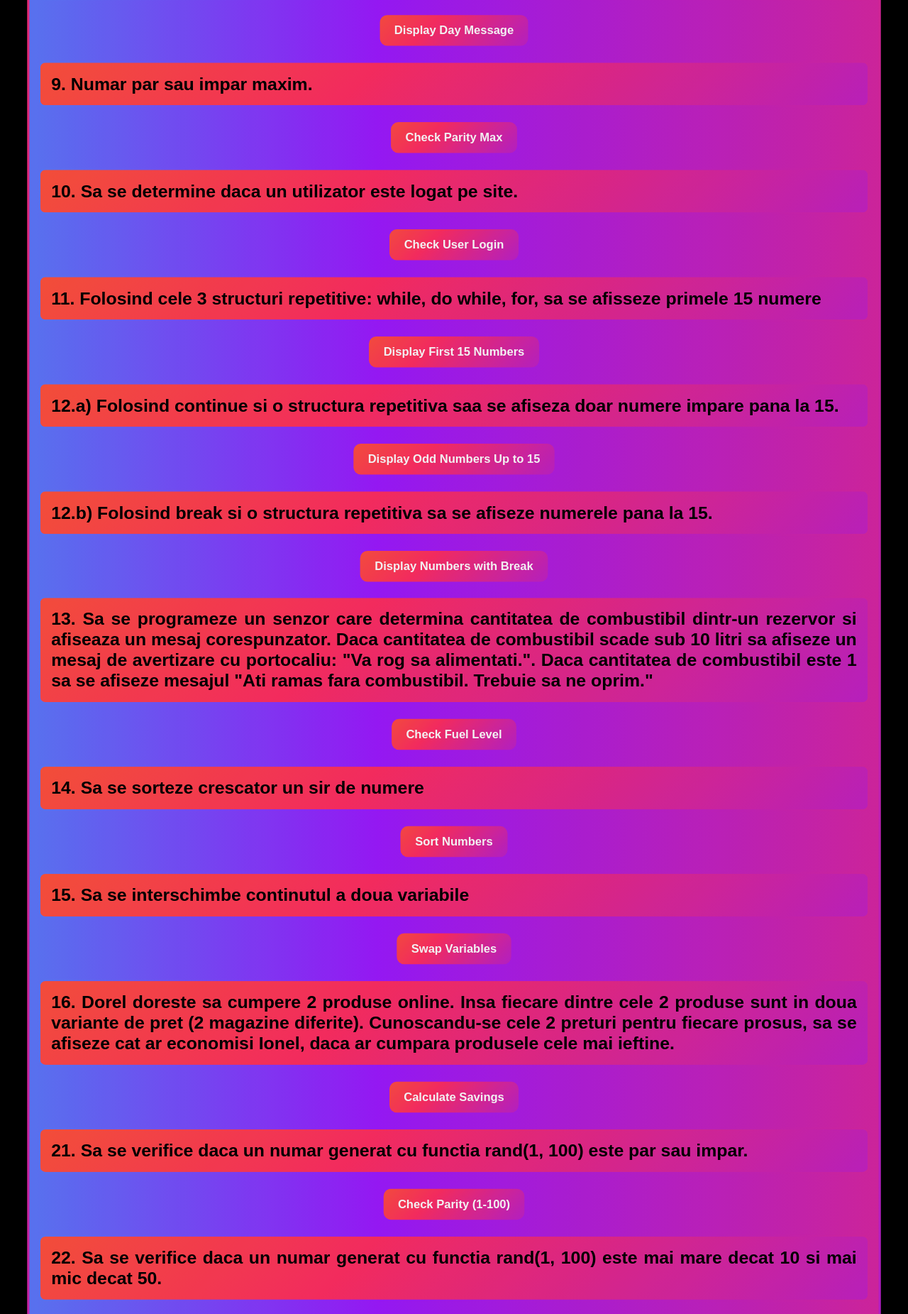
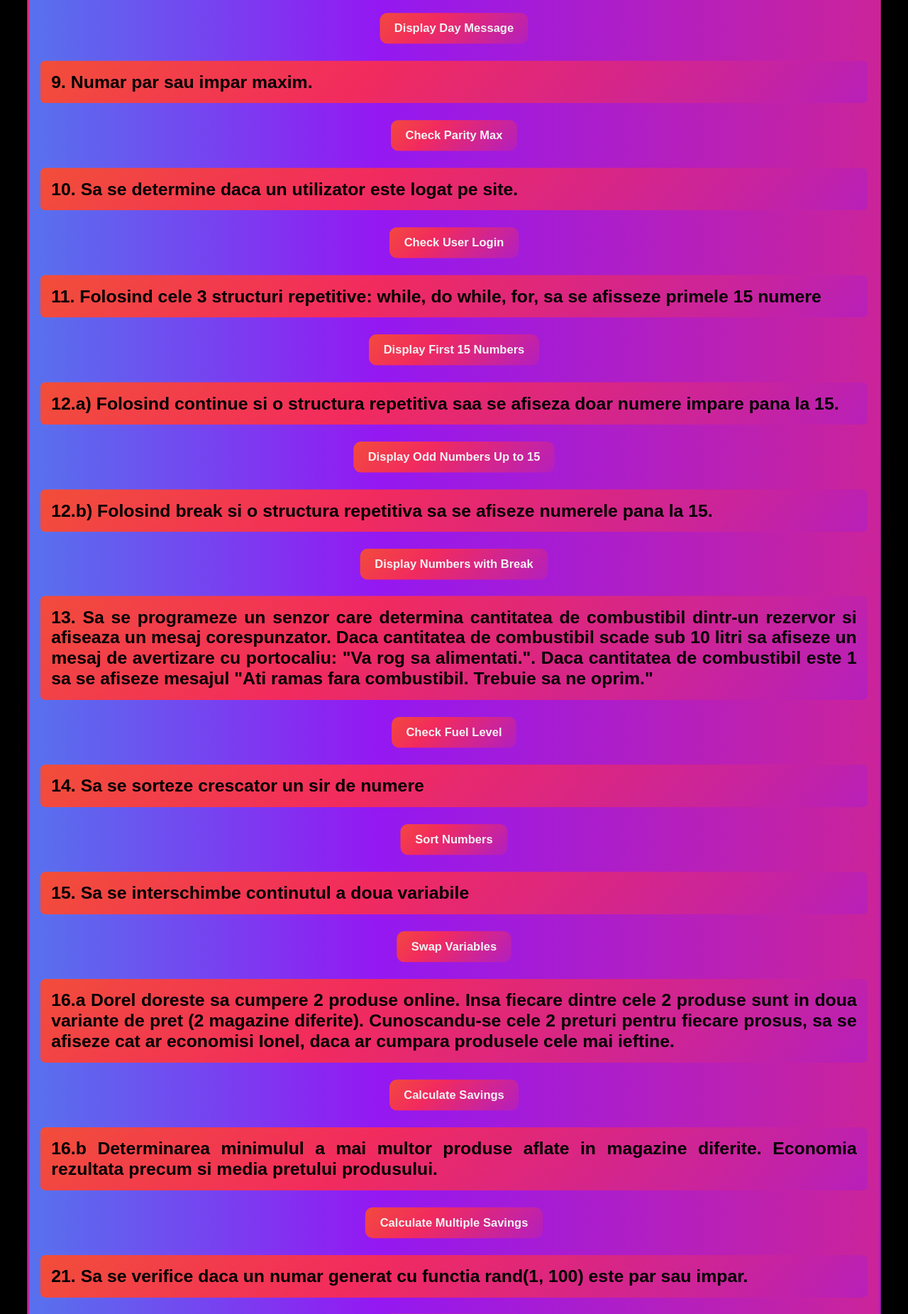
Before and after one commit to AlinRosca10/PHP_CORE, a PHP site: page /EXERCITII_PHP/decizii.php in a window 1280 px wide. Shown: the part 1349-3200 px from the top of the page at 71% size. Run offline with PHP 8.4, Linux system fonts and the light colour scheme.

Commit message:
Determining the minimum of several products located in different stores, as well as the resulting savings and the average price of the product

```diff
--- a/decizii.php
+++ b/decizii.php
@@ -1022,7 +1022,7 @@
                 echo '<a href="decizii.php" class="aurora-input">Try Again</a>';
             }
         ?>
-        <h2>16. Dorel doreste sa cumpere 2 produse online. Insa fiecare dintre cele 2 produse sunt in doua variante de pret (2 magazine diferite). Cunoscandu-se cele 2 preturi pentru fiecare prosus, sa se afiseze cat ar economisi Ionel, daca ar cumpara produsele cele mai ieftine.</h2>
+        <h2>16.a Dorel doreste sa cumpere 2 produse online. Insa fiecare dintre cele 2 produse sunt in doua variante de pret (2 magazine diferite). Cunoscandu-se cele 2 preturi pentru fiecare prosus, sa se afiseze cat ar economisi Ionel, daca ar cumpara produsele cele mai ieftine.</h2>
         <form method="post">
             <button type="submit" name="calculate_savings" class="aurora-button">Calculate Savings</button>
         </form>
@@ -1064,6 +1064,53 @@
                 echo '<a href="decizii.php" class="aurora-input">Try Again</a>';
             }
             ?>
+            <h2>16.b Determinarea minimulul a mai multor produse aflate in magazine diferite. Economia rezultata precum si media pretului produsului.</h2>
+        <form method="post">
+            <button type="submit" name="calculate_multiple_savings" class="aurora-button">Calculate Multiple Savings</button>
+        </form>
+        <?php
+            if (isset($_POST['calculate_multiple_savings'])) {
+
+                $num_products = rand(1, 100); // Random number of products between 1 and 100
+                $total_cheapest = 0;
+                $total_most_expensive = 0;
+
+                echo "<p>Number of products: $num_products</p>";
+
+                for ($i = 1; $i <= $num_products; $i++) {
+                    // Generate random prices for each product in two different stores
+                    $price_store1 = rand(50, 2000);
+                    $price_store2 = rand(50, 2000);
+                    $price_store3 = rand(50, 2000);
+                    $price_store4 = rand(50, 2000);
+
+                    echo "<p>Product $i prices: Store 1 = $price_store1 $, Store 2 = $price_store2 $, Store 3 = $price_store3 $, Store 4 = $price_store4 $</p>";
+
+                    // Determine the cheapest and most expensive prices for each product
+                    $cheapest_price = min($price_store1, $price_store2, $price_store3, $price_store4);
+                    $most_expensive = max($price_store1, $price_store2, $price_store3, $price_store4);
+
+                    // Accumulate totals
+                    $total_cheapest += $cheapest_price;
+                    $total_most_expensive += $most_expensive_price;
+                }
+
+                // Calculate savings
+                $savings = $total_most_expensive - $total_cheapest;
+
+                // Calculate average price of the cheapest products
+                $average_price = $total_cheapest / $num_products;
+
+                echo "<p>Total cost when buying cheapest options: " . number_format($total_cheapest, 2) . "$</p>";
+                echo "<p>Total cost when buying most expensive options: " . number_format($total_most_expensive, 2) . "$</p>";
+                echo "<p>Ionel would save: " . number_format($savings, 2) . "$ by buying the cheapest options.</p>";
+                echo "<p>Average price of the cheapest products: " . number_format($average_price, 2) . "$</p>";
+            }
+
+            if (isset($_POST['calculate_multiple_savings'])) {
+                echo '<a href="decizii.php" class="aurora-input">Try Again</a>';
+            }
+    ?>
         <h2>21. Sa se verifice daca un numar generat cu functia rand(1, 100) este par sau impar.</h2>
         <form method="post">
             <button type="submit" name="check_parity_100" class="aurora-button">Check Parity (1-100)</button>
```
